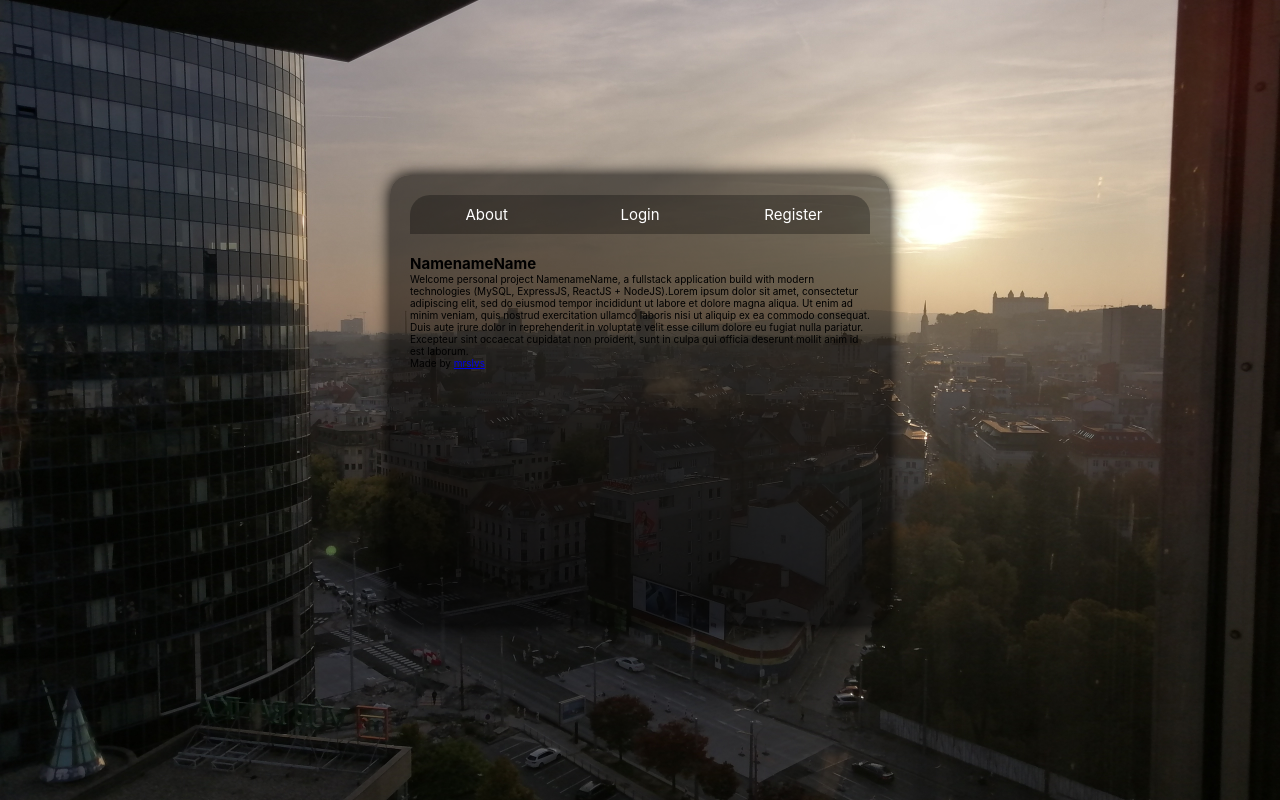
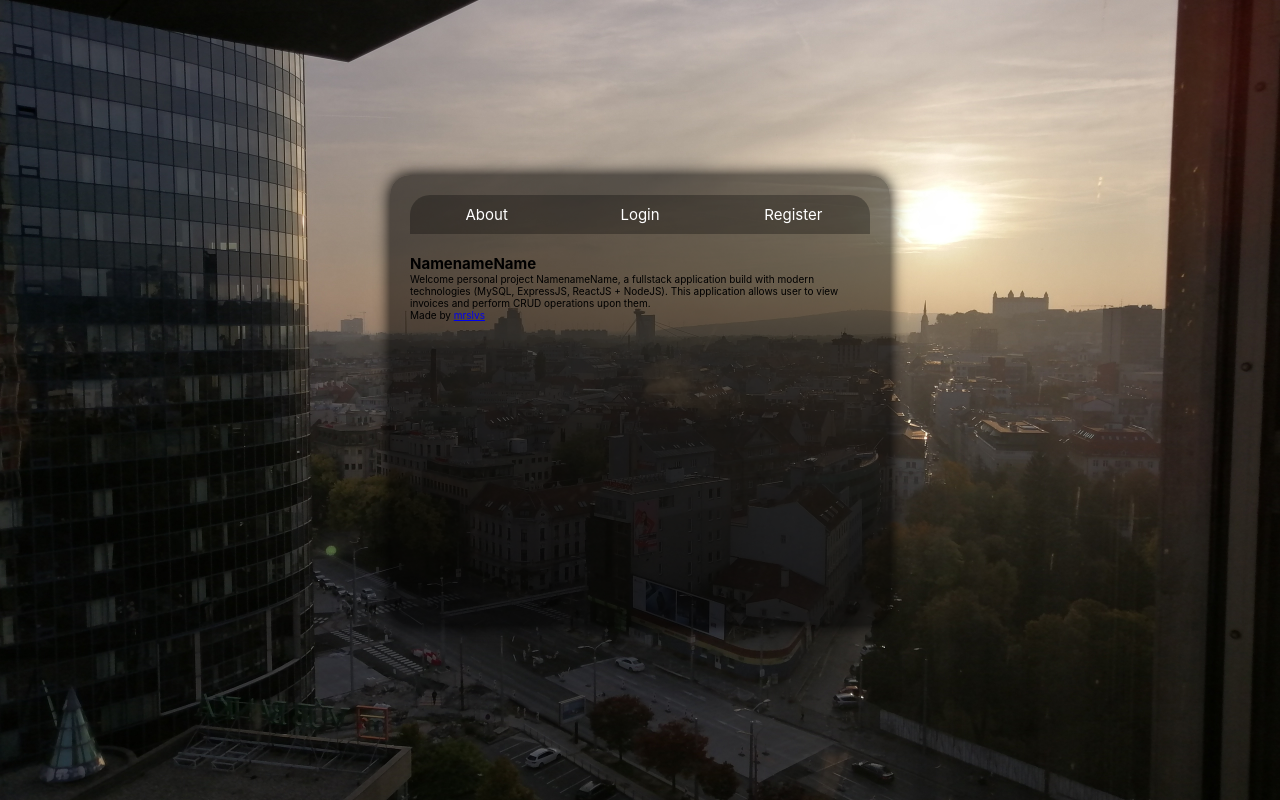
Before and after one commit to mrslvs/invoicing, a React (Create React App) app in the folder frontend/: page / in a window 1280 px wide. Built offline with nearby package versions, Linux system fonts and the light colour scheme.

Commit message:
add description to about page

```diff
--- a/frontend/src/home/About.js
+++ b/frontend/src/home/About.js
@@ -6,13 +6,8 @@ const About = () => {
             <h1>NamenameName</h1>
             <p>
                 Welcome personal project NamenameName, a fullstack application build with modern
-                technologies (MySQL, ExpressJS, ReactJS + NodeJS).Lorem ipsum dolor sit amet,
-                consectetur adipiscing elit, sed do eiusmod tempor incididunt ut labore et dolore
-                magna aliqua. Ut enim ad minim veniam, quis nostrud exercitation ullamco laboris
-                nisi ut aliquip ex ea commodo consequat. Duis aute irure dolor in reprehenderit in
-                voluptate velit esse cillum dolore eu fugiat nulla pariatur. Excepteur sint occaecat
-                cupidatat non proident, sunt in culpa qui officia deserunt mollit anim id est
-                laborum.
+                technologies (MySQL, ExpressJS, ReactJS + NodeJS). This application allows user to
+                view invoices and perform CRUD operations upon them.
             </p>
             <p>
                 Made by <a href="#">mrslvs</a>
```
